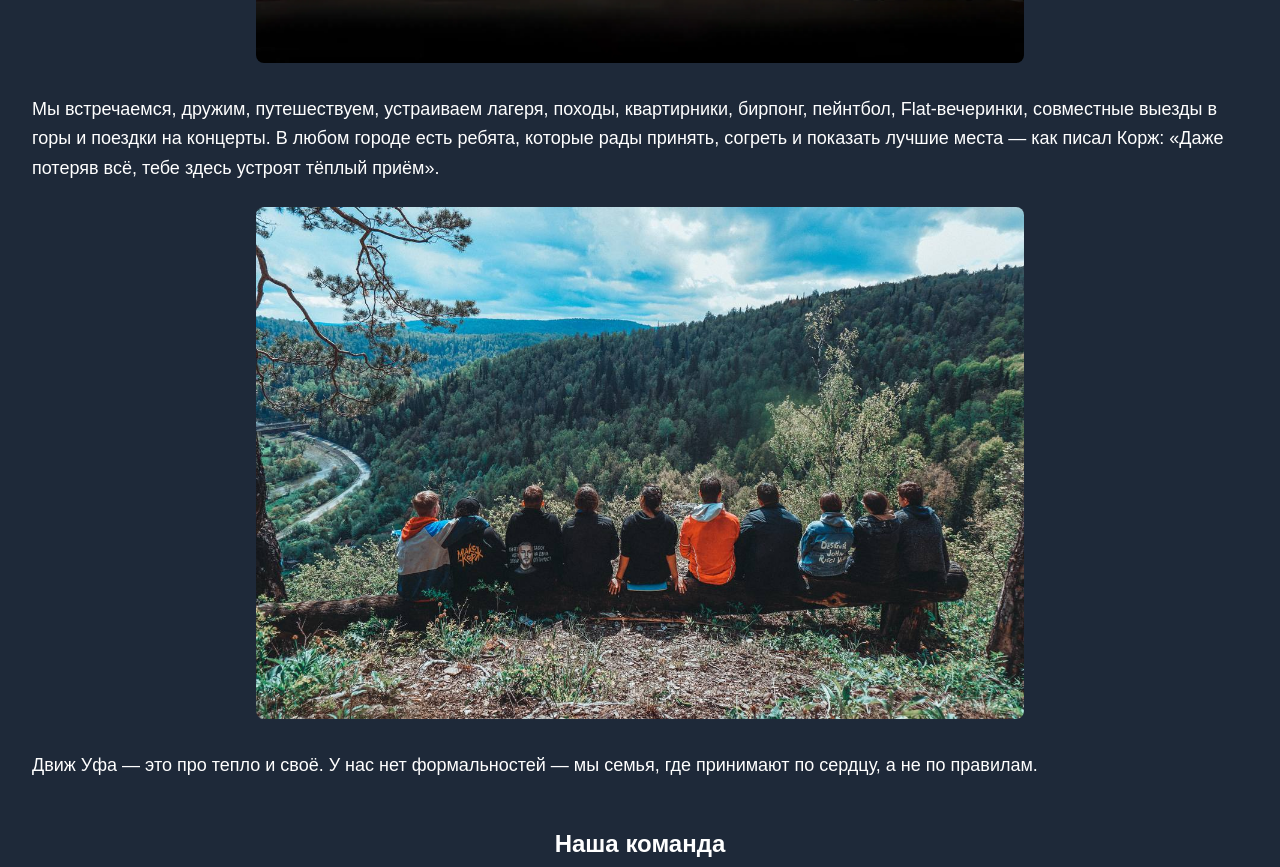
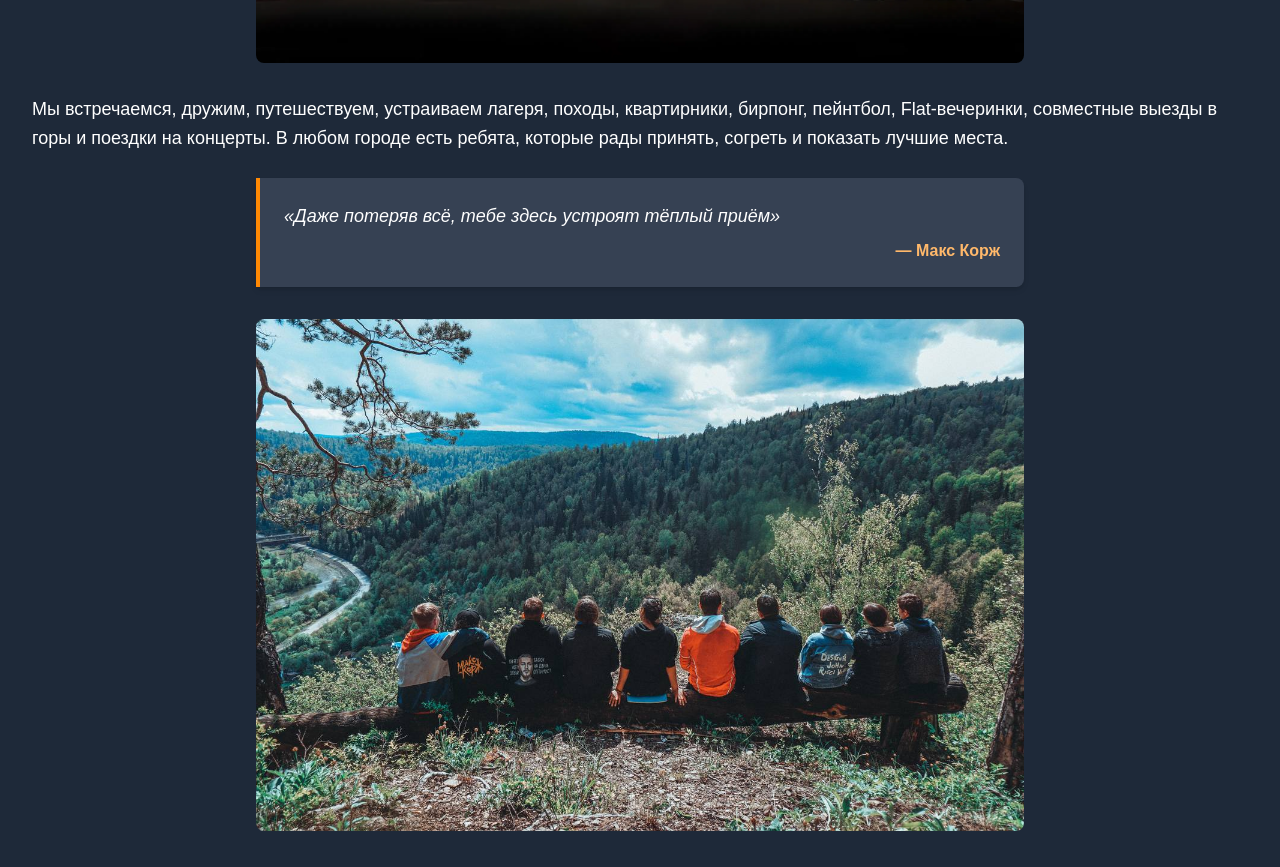
Before and after one commit to NGng166/dvizhu-site, a Next.js app: page / in a window 1280 px wide. Shown: the part 1814-2681 px from the top of the page. Built offline with nearby package versions, Linux system fonts and the light colour scheme.

Commit message:
Update WhoWeAre.tsx

```diff
--- a/app/components/WhoWeAre.tsx
+++ b/app/components/WhoWeAre.tsx
@@ -19,12 +19,22 @@ export default function WhoWeAre() {
           className="w-full max-w-3xl mx-auto rounded-lg mb-8 object-cover"
         />
 
-        <p className="mb-6 text-lg leading-relaxed text-center sm:text-left">
-          Мы встречаемся, дружим, путешествуем, устраиваем лагеря, походы, квартирники,
-          бирпонг, пейнтбол, Flat-вечеринки, совместные выезды в горы и поездки на концерты.
-          В любом городе есть ребята, которые рады принять, согреть и показать лучшие места —
-          как писал Корж: «Даже потеряв всё, тебе здесь устроят тёплый приём».
-        </p>
+{/* Большой текст + цитата Коржа */}
+<p className="mb-6 text-lg leading-relaxed text-center sm:text-left">
+  Мы встречаемся, дружим, путешествуем, устраиваем лагеря, походы, квартирники,
+  бирпонг, пейнтбол, Flat-вечеринки, совместные выезды в горы и поездки на концерты.
+  В любом городе есть ребята, которые рады принять, согреть и показать лучшие места.
+</p>
+
+{/* Цитата */}
+<div className="bg-gray-700 border-l-4 border-orange-400 p-6 rounded-r-lg mb-8 shadow-md max-w-3xl mx-auto">
+  <p className="text-lg italic leading-relaxed text-center sm:text-left">
+    «Даже потеряв всё, тебе здесь устроят тёплый приём»
+  </p>
+  <p className="text-right mt-2 text-orange-300 font-semibold">
+    — Макс Корж
+  </p>
+</div>
 
         <img
           src="/dvizh2.jpg"
```
